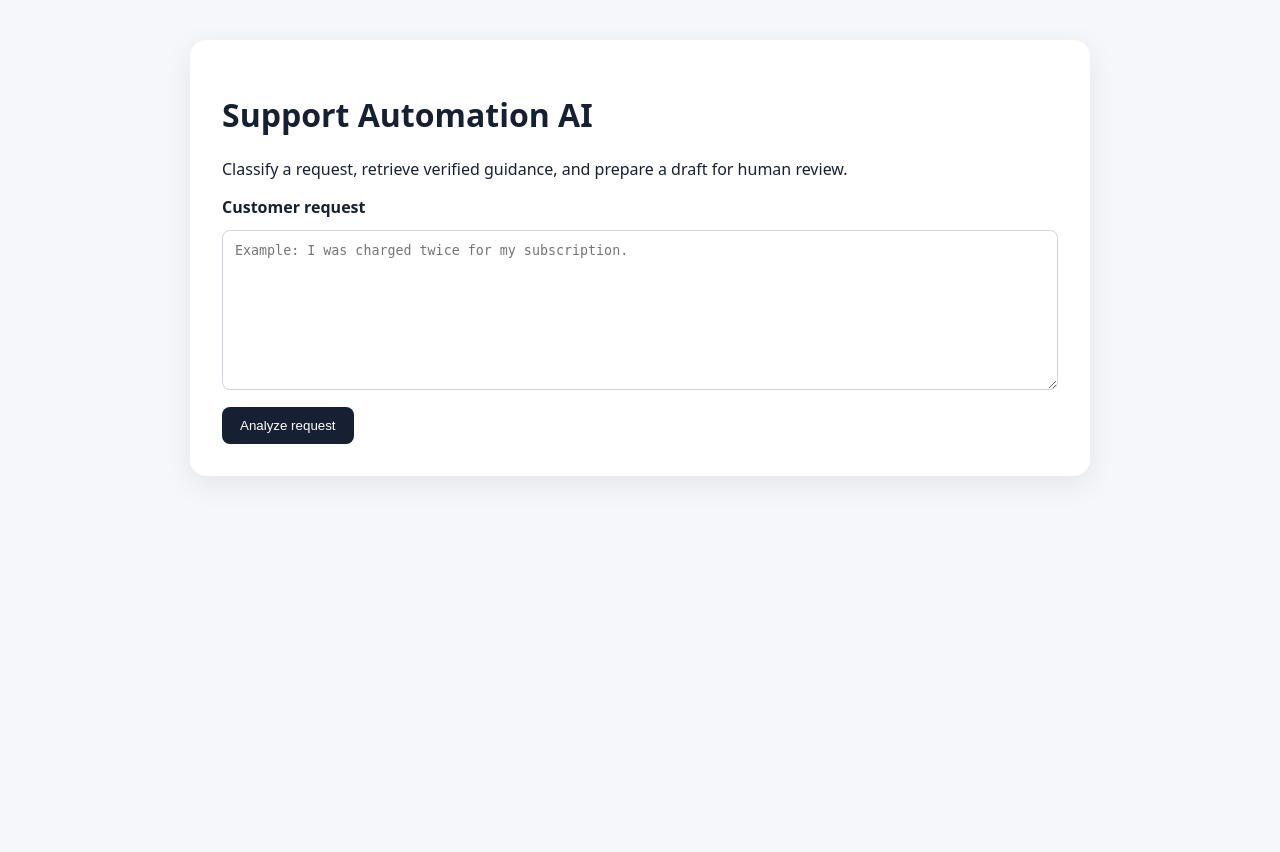
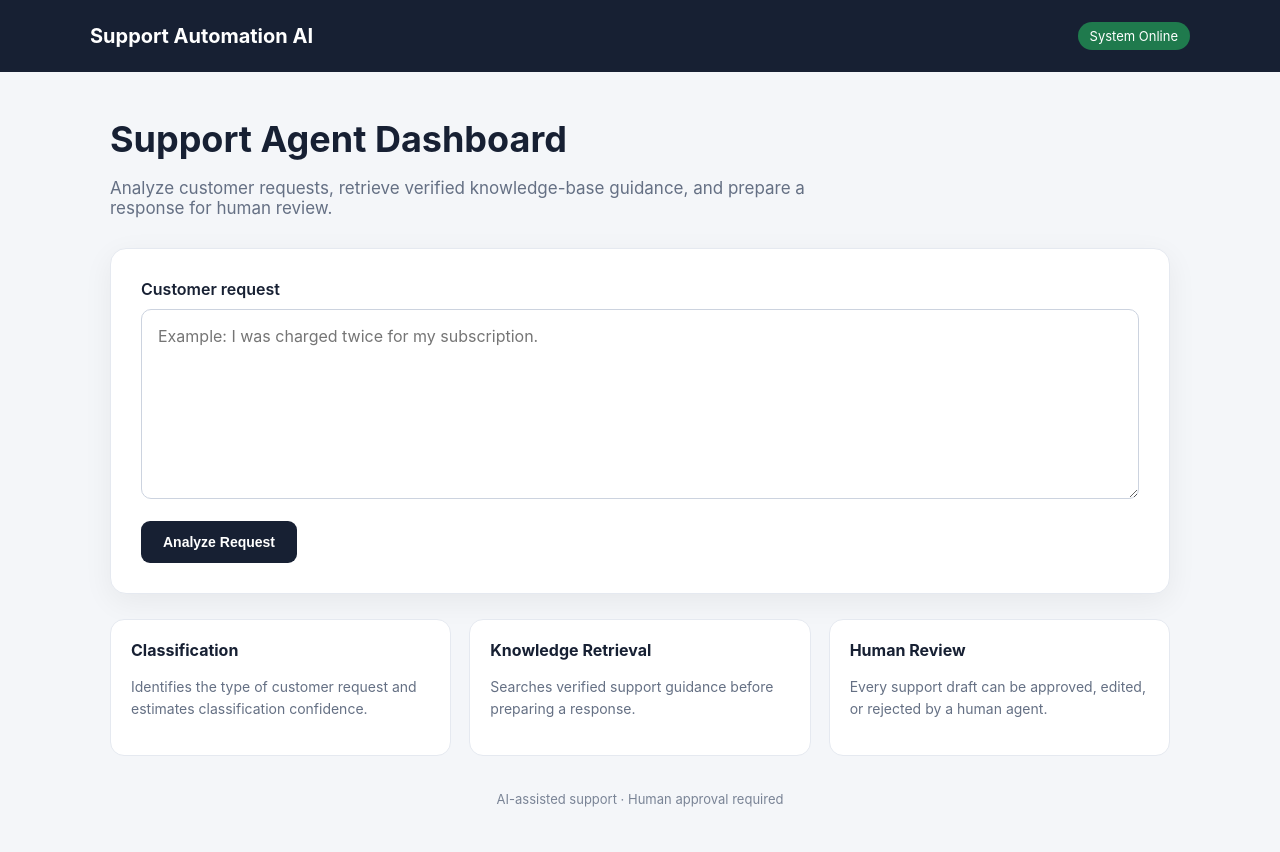
Before and after one commit to abrahamzion01/support-automation-tool, a Flask app: page / in a window 1280 px wide. Before the commit the page ends 478 px from the top, so only its background shows below. Run offline with Flask 3, Linux system fonts and the light colour scheme.

Commit message:
feat: improve support request interface

```diff
--- a/templates/index.html
+++ b/templates/index.html
@@ -3,25 +3,263 @@
 <head>
   <meta charset="utf-8">
   <meta name="viewport" content="width=device-width, initial-scale=1">
+
   <title>Support Automation AI</title>
+
   <style>
-    body { font-family: system-ui, sans-serif; max-width: 900px; margin: 40px auto; padding: 0 20px; background: #f5f7fb; color: #172033; }
-    main { background: white; padding: 32px; border-radius: 16px; box-shadow: 0 8px 30px rgba(0,0,0,.08); }
-    textarea { width: 100%; min-height: 160px; box-sizing: border-box; padding: 12px; margin: 12px 0; border: 1px solid #ccd3df; border-radius: 8px; }
-    button { border: 0; border-radius: 8px; padding: 11px 18px; cursor: pointer; background: #172033; color: white; }
-    .error { background: #fff0f0; padding: 12px; border-radius: 8px; }
+    * {
+      box-sizing: border-box;
+    }
+
+    body {
+      margin: 0;
+      font-family: Inter, system-ui, -apple-system, BlinkMacSystemFont, "Segoe UI", sans-serif;
+      background: #f4f6f9;
+      color: #172033;
+    }
+
+    header {
+      background: #172033;
+      color: white;
+      padding: 22px 40px;
+    }
+
+    .header-content {
+      max-width: 1100px;
+      margin: auto;
+      display: flex;
+      justify-content: space-between;
+      align-items: center;
+    }
+
+    .brand {
+      font-size: 20px;
+      font-weight: 700;
+    }
+
+    .status {
+      font-size: 13px;
+      background: #1f7a4d;
+      padding: 6px 12px;
+      border-radius: 20px;
+    }
+
+    .container {
+      max-width: 1100px;
+      margin: 45px auto;
+      padding: 0 20px;
+    }
+
+    .hero {
+      margin-bottom: 30px;
+    }
+
+    .hero h1 {
+      font-size: 36px;
+      margin-bottom: 10px;
+    }
+
+    .hero p {
+      color: #657084;
+      font-size: 17px;
+      max-width: 700px;
+    }
+
+    .card {
+      background: white;
+      border-radius: 16px;
+      padding: 30px;
+      box-shadow: 0 8px 30px rgba(0, 0, 0, 0.06);
+      border: 1px solid #e5e9f0;
+    }
+
+    label {
+      display: block;
+      font-weight: 600;
+      margin-bottom: 10px;
+    }
+
+    textarea {
+      width: 100%;
+      min-height: 190px;
+      resize: vertical;
+      padding: 16px;
+      border: 1px solid #ccd3df;
+      border-radius: 10px;
+      font: inherit;
+      color: #172033;
+      outline: none;
+    }
+
+    textarea:focus {
+      border-color: #172033;
+      box-shadow: 0 0 0 3px rgba(23, 32, 51, 0.08);
+    }
+
+    .button-row {
+      margin-top: 18px;
+    }
+
+    button {
+      border: 0;
+      border-radius: 9px;
+      padding: 13px 22px;
+      cursor: pointer;
+      background: #172033;
+      color: white;
+      font-weight: 600;
+      font-size: 14px;
+    }
+
+    button:hover {
+      opacity: 0.9;
+    }
+
+    .error {
+      background: #fff0f0;
+      border: 1px solid #f2b8b5;
+      color: #9b1c1c;
+      padding: 14px;
+      border-radius: 10px;
+      margin-bottom: 20px;
+    }
+
+    .features {
+      display: grid;
+      grid-template-columns: repeat(3, 1fr);
+      gap: 18px;
+      margin-top: 25px;
+    }
+
+    .feature {
+      background: white;
+      border: 1px solid #e5e9f0;
+      border-radius: 14px;
+      padding: 20px;
+    }
+
+    .feature h3 {
+      margin-top: 0;
+      font-size: 16px;
+    }
+
+    .feature p {
+      color: #657084;
+      font-size: 14px;
+      line-height: 1.6;
+    }
+
+    footer {
+      text-align: center;
+      color: #7a8496;
+      font-size: 13px;
+      margin: 35px 0;
+    }
+
+    @media (max-width: 700px) {
+      header {
+        padding: 18px 20px;
+      }
+
+      .header-content {
+        align-items: flex-start;
+        gap: 12px;
+      }
+
+      .hero h1 {
+        font-size: 28px;
+      }
+
+      .features {
+        grid-template-columns: 1fr;
+      }
+    }
   </style>
 </head>
+
 <body>
-<main>
-  <h1>Support Automation AI</h1>
-  <p>Classify a request, retrieve verified guidance, and prepare a draft for human review.</p>
-  {% if error %}<p class="error">{{ error }}</p>{% endif %}
-  <form method="post" action="{{ url_for('support') }}">
-    <label for="message"><strong>Customer request</strong></label>
-    <textarea id="message" name="message" placeholder="Example: I was charged twice for my subscription." required></textarea>
-    <button type="submit">Analyze request</button>
-  </form>
-</main>
+
+<header>
+  <div class="header-content">
+    <div class="brand">Support Automation AI</div>
+    <div class="status">System Online</div>
+  </div>
+</header>
+
+<div class="container">
+
+  <div class="hero">
+    <h1>Support Agent Dashboard</h1>
+    <p>
+      Analyze customer requests, retrieve verified knowledge-base guidance,
+      and prepare a response for human review.
+    </p>
+  </div>
+
+  {% if error %}
+    <div class="error">
+      {{ error }}
+    </div>
+  {% endif %}
+
+  <div class="card">
+
+    <form method="post" action="{{ url_for('support') }}">
+
+      <label for="message">
+        Customer request
+      </label>
+
+      <textarea
+        id="message"
+        name="message"
+        placeholder="Example: I was charged twice for my subscription."
+        required
+      ></textarea>
+
+      <div class="button-row">
+        <button type="submit">
+          Analyze Request
+        </button>
+      </div>
+
+    </form>
+
+  </div>
+
+  <div class="features">
+
+    <div class="feature">
+      <h3>Classification</h3>
+      <p>
+        Identifies the type of customer request and estimates
+        classification confidence.
+      </p>
+    </div>
+
+    <div class="feature">
+      <h3>Knowledge Retrieval</h3>
+      <p>
+        Searches verified support guidance before preparing
+        a response.
+      </p>
+    </div>
+
+    <div class="feature">
+      <h3>Human Review</h3>
+      <p>
+        Every support draft can be approved, edited, or rejected
+        by a human agent.
+      </p>
+    </div>
+
+  </div>
+
+  <footer>
+    AI-assisted support · Human approval required
+  </footer>
+
+</div>
+
 </body>
 </html>
```
